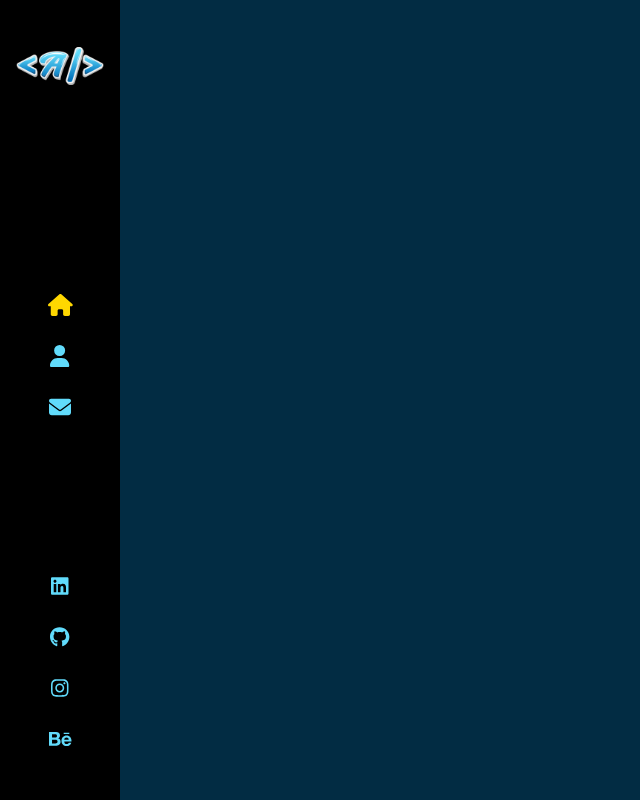
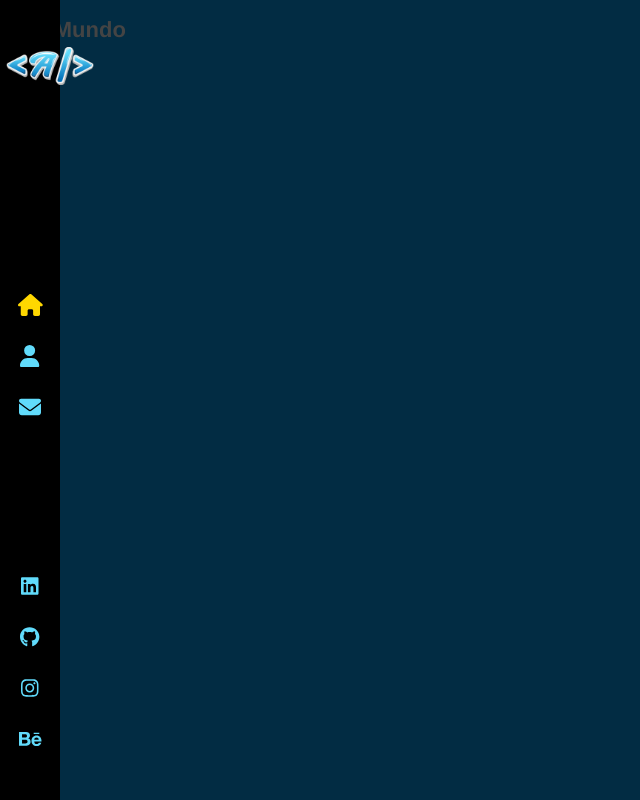
Before and after one commit to AgustinZarate/react-portfolio, a React (Create React App) app: page / in a window 1280 px wide. Shown: the whole page, without its empty margins (0-640 px from the left). Built offline with nearby package versions, Linux system fonts and the light colour scheme.

Commit message:
Se cambia el tamaño el ancho del sidebar y se traslada el componente a app.js

```diff
--- a/src/App.js
+++ b/src/App.js
@@ -1,11 +1,12 @@
-import logo from './logo.svg';
 import './App.scss';
 import { Route, Routes } from 'react-router-dom';
 import Home from './Components/Home/Home'
+import Sidebar from './Components/Sidebar/Sidebar'
 
 function App() {
   return (
     <>
+    <Sidebar />
       <Routes>
         <Route path='/' element={<Home />}/>
       </Routes>
--- a/src/Components/Home/Home.jsx
+++ b/src/Components/Home/Home.jsx
@@ -1,12 +1,14 @@
 import React from 'react'
 import './home.scss'
-import Sidebar from '../Sidebar/Sidebar';
+
 
 function Home() {
   return (
-    <div>
-      <Sidebar />
-    </div>
+    <>
+      <div>
+        <h1>Hola Mundo</h1>
+      </div>
+    </>
   )
 }
 
--- a/src/Components/Sidebar/Sidebar.jsx
+++ b/src/Components/Sidebar/Sidebar.jsx
@@ -27,12 +27,12 @@ function Sidebar() {
 
     <ul>
             <li>
-              <a target="_blank" className='' rel='noreferrer' href="#">
+              <a target="_blank" className='' rel='noreferrer' href="https://www.linkedin.com/in/agustinzarate/">
                 <FontAwesomeIcon icon={faLinkedin} />
               </a>
             </li>
             <li>
-              <a target="_blank" className='' rel='noreferrer' href="#">
+              <a target="_blank" className='' rel='noreferrer' href="https://github.com/AgustinZarate">
                 <FontAwesomeIcon icon={faGithub} />
               </a>
             </li>
--- a/src/Components/Sidebar/sidebar.scss
+++ b/src/Components/Sidebar/sidebar.scss
@@ -1,6 +1,6 @@
 .navbar{
     background: black;
-    width: 120px;
+    width: 60px;
     height: 100%;
     position: absolute;
     top: 0;
@@ -54,7 +54,7 @@
 
         &:after{
             content: "";
-            font-size: 13px;
+            font-size: 8px;
             letter-spacing: 2px;
             position: absolute;
             bottom: 0;
```
